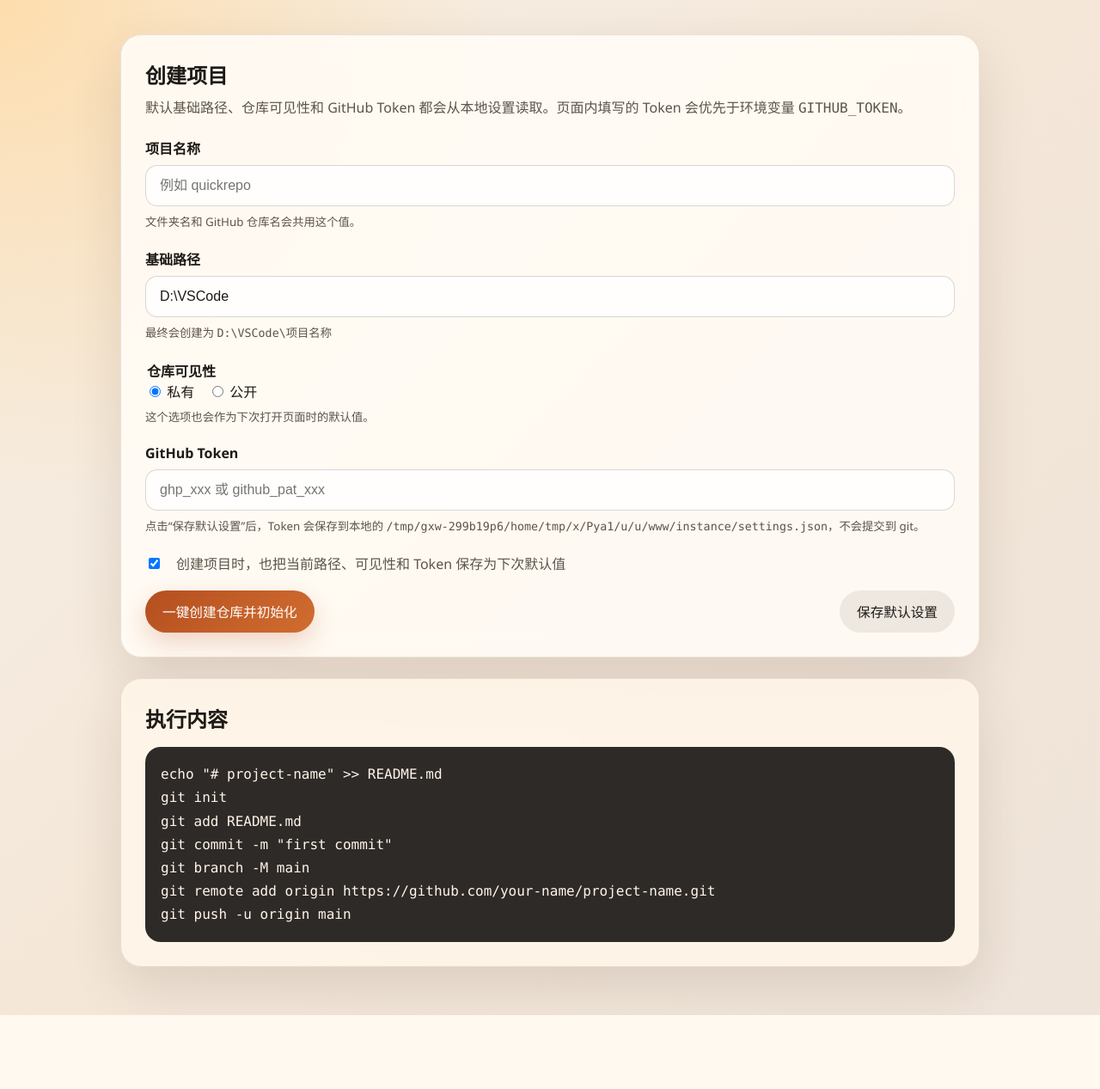
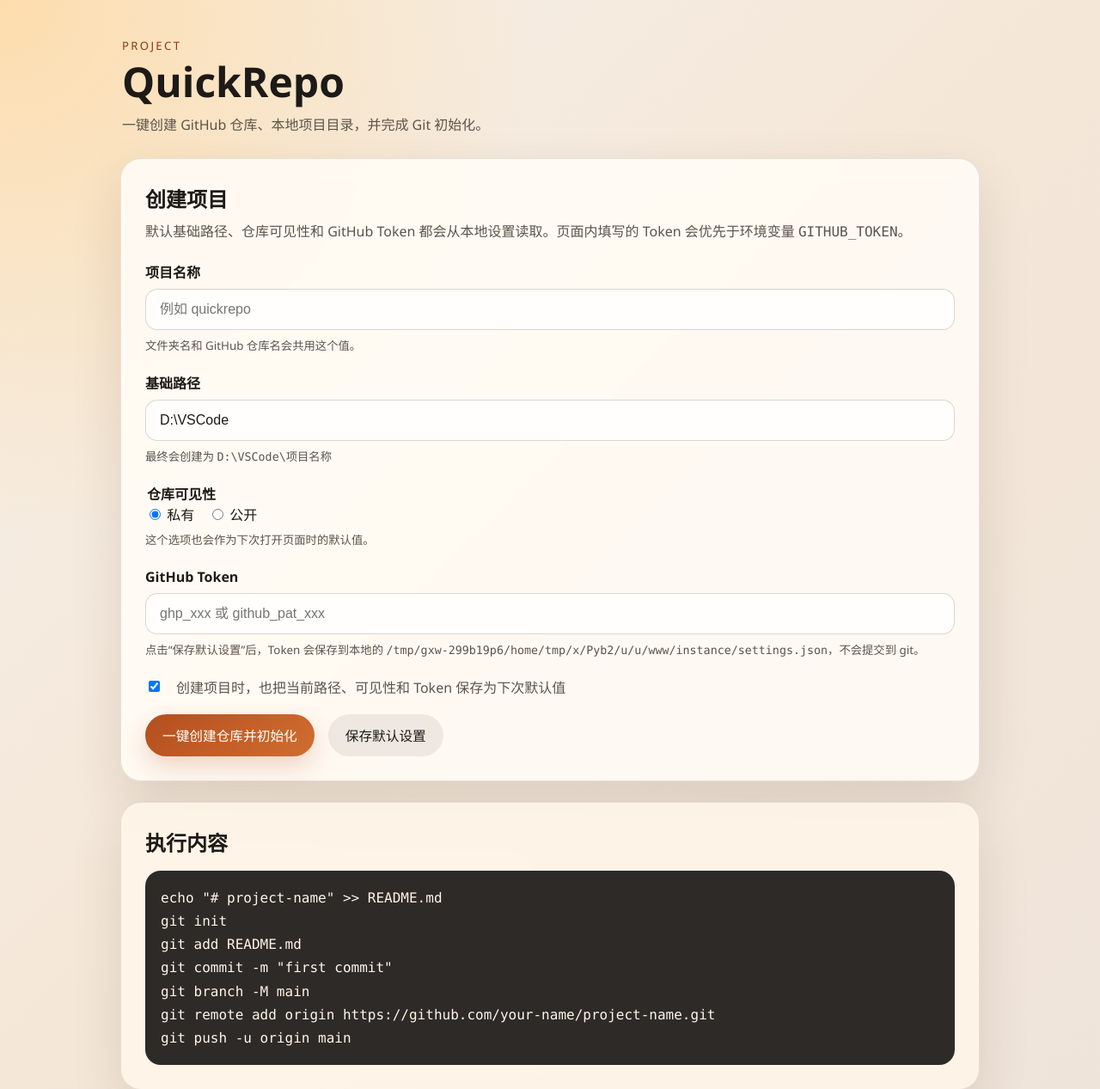
Before and after one commit to neosoob/quickrepo, a Flask app: page / in a window 1280 px wide. Shown: the top 1267 px of the page at 86% size. Before the commit the page ends 1181 px from the top, so only its background shows below. Run offline with Flask 3, Linux system fonts and the light colour scheme.

Commit message:
Add project header and adjust layout

```diff
--- a/static/style.css
+++ b/static/style.css
@@ -38,6 +38,32 @@ pre {
     width: min(1000px, calc(100% - 32px));
     margin: 0 auto;
     padding: 40px 0 56px;
+}
+
+.page-header {
+    margin-bottom: 24px;
+    padding: 4px 2px 0;
+}
+
+.eyebrow {
+    margin: 0 0 8px;
+    font-size: 0.82rem;
+    letter-spacing: 0.18em;
+    text-transform: uppercase;
+    color: var(--primary-dark);
+}
+
+.page-header h1 {
+    margin: 0;
+    font-size: clamp(2rem, 4vw, 3rem);
+    line-height: 1.05;
+}
+
+.page-copy {
+    margin: 12px 0 0;
+    color: var(--muted);
+    font-size: 1rem;
+    line-height: 1.7;
 }
 
 .panel {
@@ -197,10 +223,6 @@ fieldset {
     color: var(--muted);
 }
 
-.button-row-split {
-    justify-content: space-between;
-}
-
 .button {
     appearance: none;
     border: 0;
@@ -252,8 +274,7 @@ pre {
         flex-direction: column;
     }
 
-    .button-row,
-    .button-row-split {
+    .button-row {
         flex-direction: column;
         align-items: stretch;
     }
--- a/templates/index.html
+++ b/templates/index.html
@@ -4,10 +4,16 @@
     <meta charset="utf-8">
     <meta name="viewport" content="width=device-width, initial-scale=1">
     <title>QuickRepo</title>
-    <link rel="stylesheet" href="{{ url_for('static', filename='style.css', v='20260311-7') }}">
+    <link rel="stylesheet" href="{{ url_for('static', filename='style.css', v='20260311-8') }}">
 </head>
 <body>
     <main class="page-shell">
+        <header class="page-header">
+            <p class="eyebrow">Project</p>
+            <h1>QuickRepo</h1>
+            <p class="page-copy">一键创建 GitHub 仓库、本地项目目录，并完成 Git 初始化。</p>
+        </header>
+
         <section class="panel form-panel">
             <div class="panel-head">
                 <div>
@@ -114,7 +120,7 @@
                     创建项目时，也把当前路径、可见性和 Token 保存为下次默认值
                 </label>
 
-                <div class="button-row button-row-split">
+                <div class="button-row">
                     <button class="button button-primary" type="submit">
                         一键创建仓库并初始化
                     </button>
```
